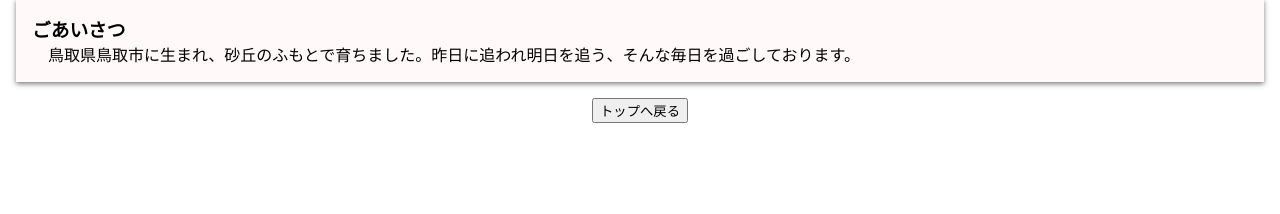
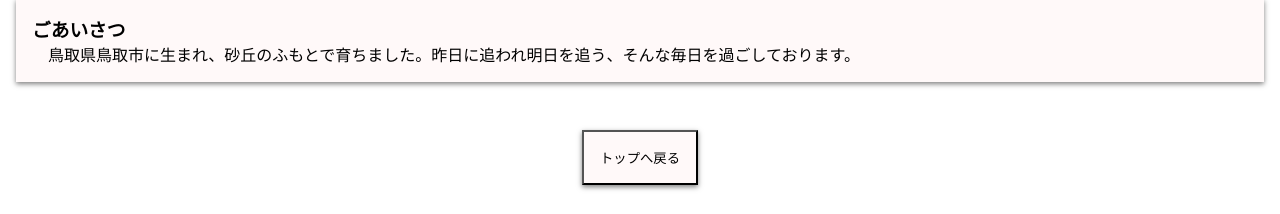
Before and after one commit to hirokiwa/hiroki_is_me, a React (Create React App) app: page / in a window 1280 px wide. Shown: the part 1257-1471 px from the top of the page. Before the commit the page ends 1380 px from the top, so only its background shows below. Built offline with nearby package versions, Linux system fonts and the light colour scheme.

Commit message:
return to top

```diff
--- a/src/parts/button_top/ButtonTop.css
+++ b/src/parts/button_top/ButtonTop.css
@@ -0,0 +1,10 @@
+.ButtonTop{
+    padding: 1rem;
+}
+
+.returnTop{
+    padding: 1rem;
+    margin: 1rem;
+    background-color: rgb(255, 249, 249);
+    box-shadow: 0px 2px 5px 0px rgba(0, 0, 0, 0.5);
+}
--- a/src/parts/button_top/ButtonTop.tsx
+++ b/src/parts/button_top/ButtonTop.tsx
@@ -6,13 +6,15 @@ const ButtonTop = ():JSX.Element => {
     const returnTop = () => {
         window.scrollTo({
           top: 0,
-          behavior: "smooth",
-        });
+          // behavior: "smooth",
+        })
+        setTimeout(() => {window.location.reload()},0);
       };
 
   return (
     <div className='ButtonTop'>
-        <button onClick={returnTop}>トップへ戻る</button>
+        <button className='returnTop' onClick={returnTop}>トップへ戻る</button>
+        {/* <button onClick={() => window.location.reload()}>トップへ戻る</button> */}
     </div>
   );
 }
```
